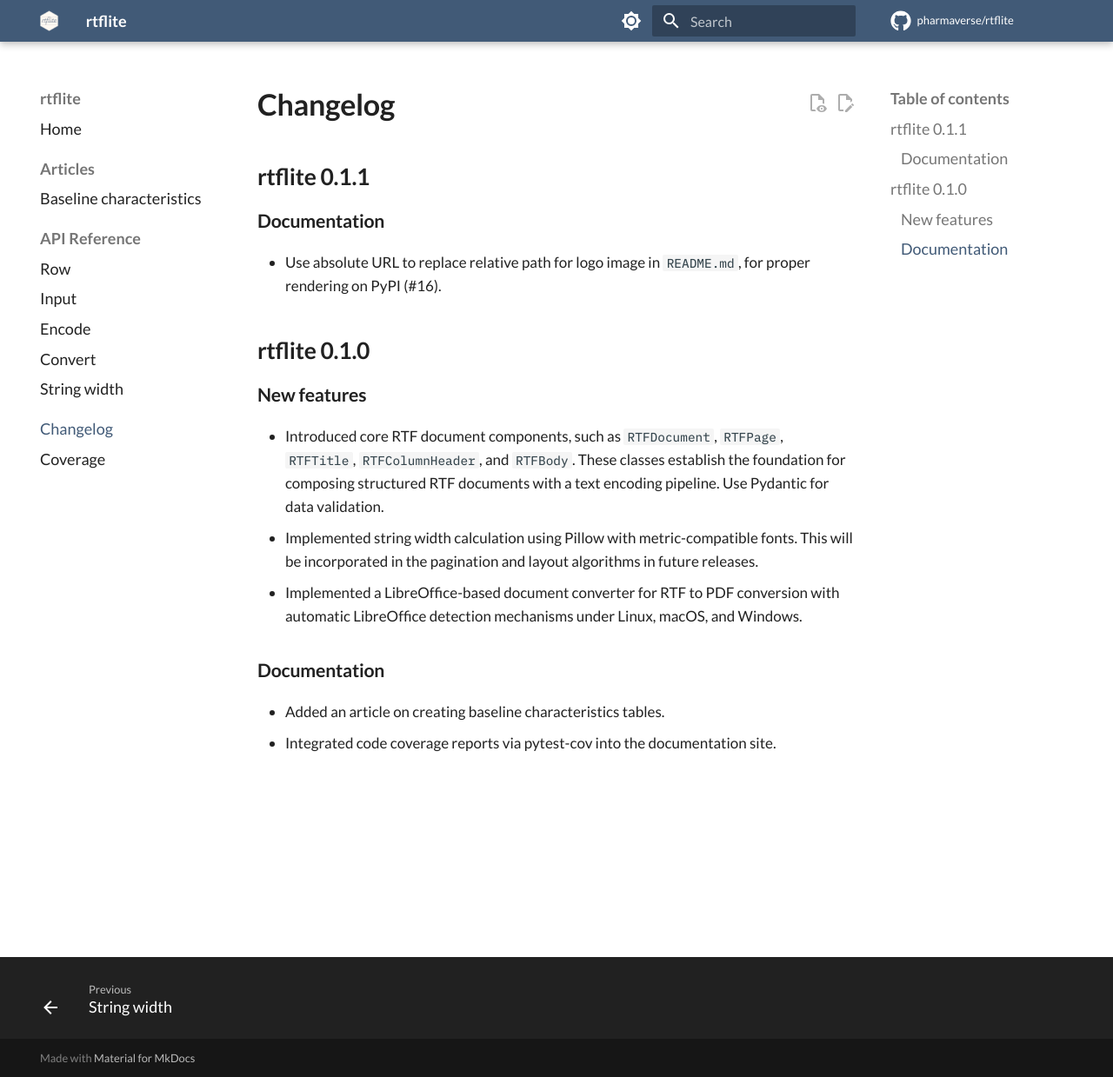
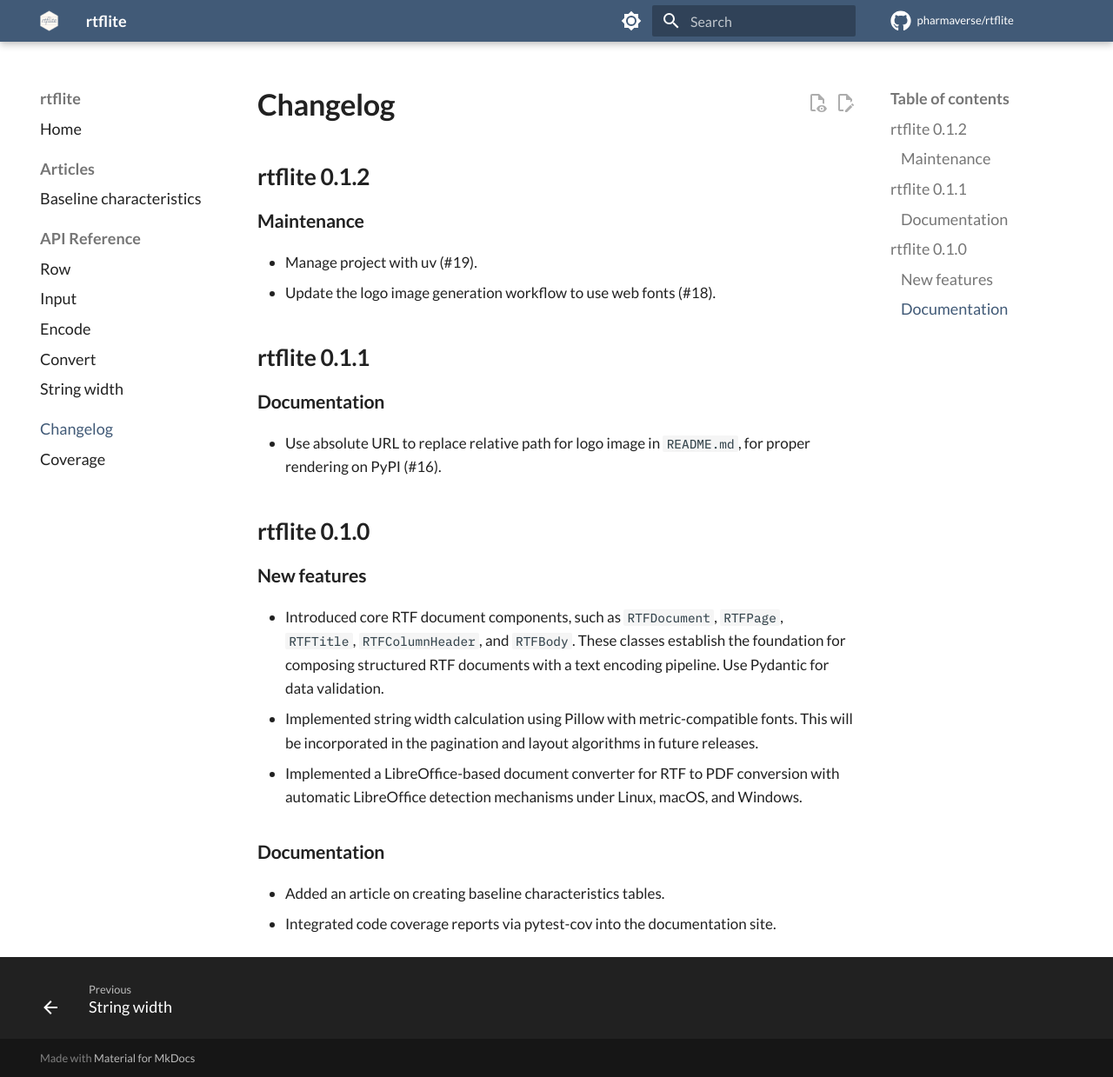
Before and after one commit to pharmaverse/rtflite, an MkDocs documentation site: the page built from docs/changelog.md, in a window 1280 px wide and 1239 px high. Shown: the whole window at 87% size. Built offline with MkDocs 1.6.1 and Material for MkDocs 9.7.7, drawn with Linux system fonts in a browser that asks for light colours; comment, search, counter and statistics services are not loaded.

Commit message:
Update changelog for v0.1.2

```diff
--- a/docs/changelog.md
+++ b/docs/changelog.md
@@ -1,4 +1,11 @@
 # Changelog
+
+## rtflite 0.1.2
+
+### Maintenance
+
+- Manage project with uv (#19).
+- Update the logo image generation workflow to use web fonts (#18).
 
 ## rtflite 0.1.1
 
```
Also changed, not shown: CHANGELOG.md (+7 -0 lines).
